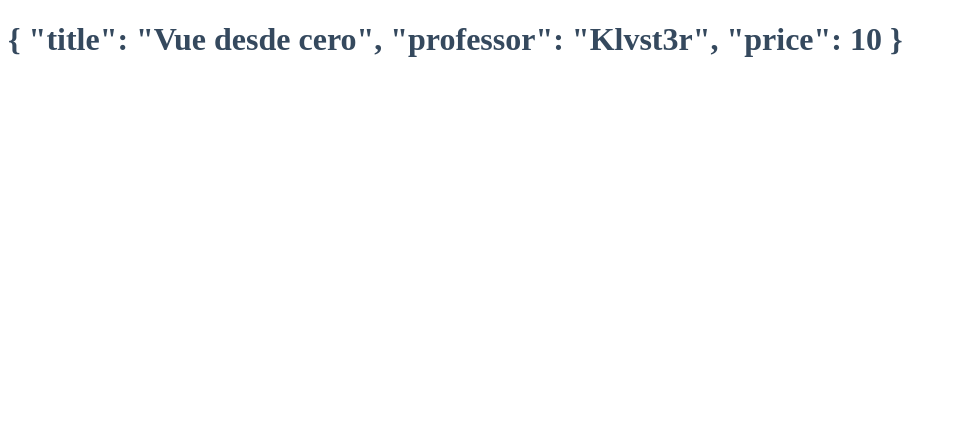
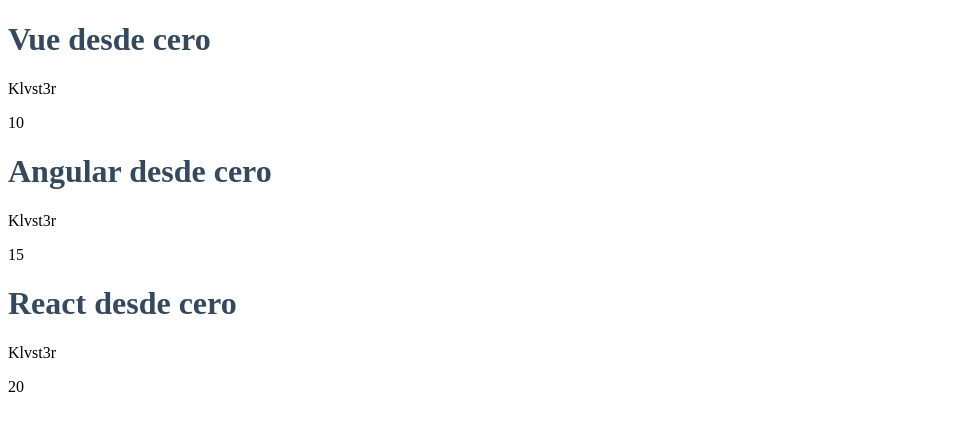
Before and after one commit to Klvst3r/vue3, a Vue app: page / in a window 1280 px wide. Shown: the top 430 px of the page, without its empty margins (0-957 px from the left). Built offline with nearby package versions, Linux system fonts and the light colour scheme.

Commit message:
11. Enviar un array de objetos entre componentes

```diff
--- a/src/App.vue
+++ b/src/App.vue
@@ -2,15 +2,27 @@
 // 1. Importar el componente Detail course
 import DetailCourse from './components/DetailCourse.vue'
 
-let course = {
-  title: 'Vue desde cero',
-  professor: 'Klvst3r',
-  price: 10,
-}
+let courses = [
+  {
+    title: 'Vue desde cero',
+    professor: 'Klvst3r',
+    price: 10,
+  },
+  {
+    title: 'Angular desde cero',
+    professor: 'Klvst3r',
+    price: 15,
+  },
+  {
+    title: 'React desde cero',
+    professor: 'Klvst3r',
+    price: 20,
+  },
+]
 </script>
 
 <template>
-  <DetailCourse :course="course" />
+  <DetailCourse v-for="course in courses" :course="course" />
 </template>
 <!-- h1 { color: #35495e; } -->
 <style scoped></style>
--- a/src/components/DetailCourse.vue
+++ b/src/components/DetailCourse.vue
@@ -1,13 +1,17 @@
 <script setup>
 const props = defineProps(['course'])
 
- console.log(props.course);
+//console.log(props.course);
 </script>
 
 <template>
   <h1>
-    {{ course }}
+    {{ course.title }}
   </h1>
+  <p>
+    {{ course.professor }}
+  </p>
+  <p>{{ course.price }}</p>
 </template>
 
 <style scoped></style>
```
Also changed, not shown: 1 other file (tests, documents, lock files or other folders).
